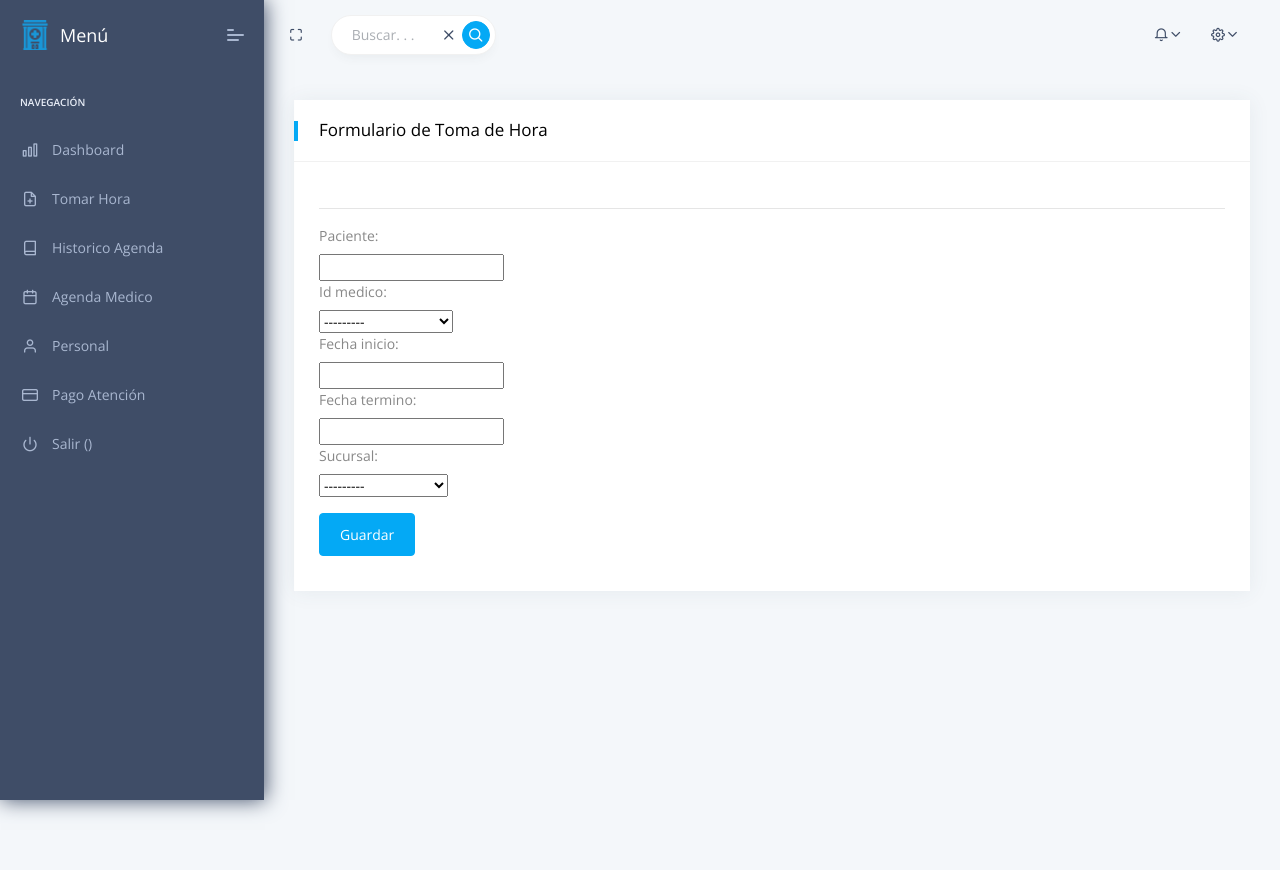
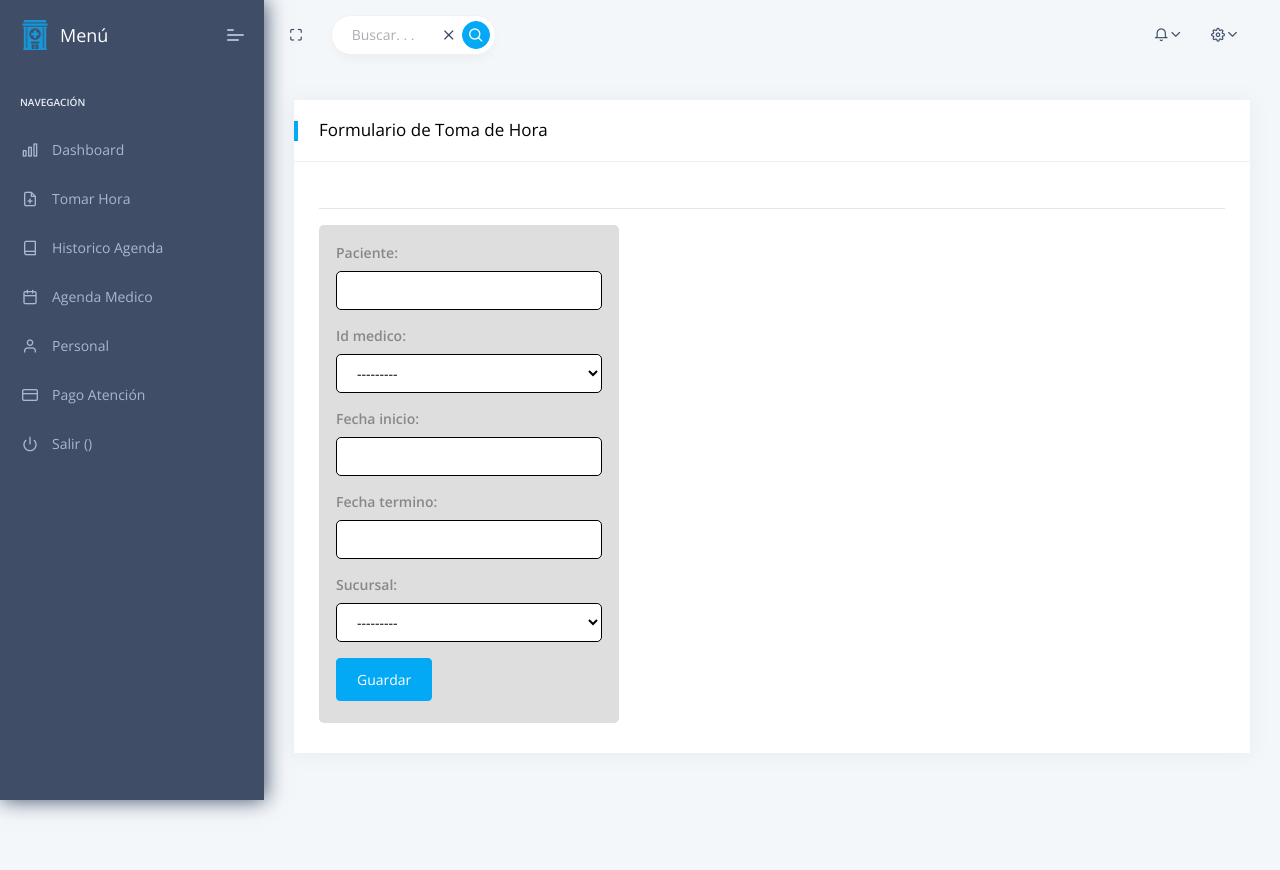
Before and after one commit to carlosgonzalezr/arquitectura, a Django app: page /agenda in a window 1280 px wide. Run offline with Django 3.2, Linux system fonts and the light colour scheme; tables that the repository leaves empty hold one stand-in row (values such as "Sample post"); some libraries are stand-ins or nearby versions.

Commit message:
estilos form

```diff
--- /dev/null
+++ b/centroMedico/core/static/assets/css/form.css
@@ -0,0 +1,38 @@
+form{
+    min-width: 300px;
+	padding:17px;
+	border-radius:5px;
+	margin:auto;
+	background-color:#27272727;
+}
+*{box-sizing:border-box;}
+
+form input{
+	width:100%;
+	padding:8px 16px;
+	margin-bottom:15px;
+	border:1px solid rgb(0, 0, 0);
+	border-radius:5px;
+	display:block;
+	color:rgb(0, 0, 0);
+	background-color:rgb(255, 255, 255);
+}
+
+form label{
+	width:100px;
+	font-weight:bold;
+	display:inline-block;
+	white-space: nowrap;
+}
+form select{
+	width:100%;
+	padding:8px 16px;
+	margin-bottom:15px;
+	border:1px solid rgb(0, 0, 0);
+	border-radius:5px;
+	display:block;
+	background-color:rgb(255, 255, 255);
+}
+form input{
+	cursor:pointer;
+}
--- a/centroMedico/core/templates/agenda/agenda.html
+++ b/centroMedico/core/templates/agenda/agenda.html
@@ -1,9 +1,11 @@
+
 {% extends "../layouts/base.html" %}
 
 {% block title %} Calendario {% endblock %}
 
 <!-- Specific CSS goes HERE -->
 {% block stylesheets %}{% endblock stylesheets %}
+
 
 
 {% block content %}
--- a/centroMedico/core/templates/layouts/base.html
+++ b/centroMedico/core/templates/layouts/base.html
@@ -26,7 +26,8 @@
     <link rel="stylesheet" href="/static/assets/css/style.css">
     <!-- Fullcalendar css-->
     <link rel="stylesheet" href="/static/assets/fullcalendar/lib/main.css">
-
+    <!-- form css-->
+    <LINK REL=StyleSheet HREF="/static/assets/css/form.css" TYPE="text/css" MEDIA=screen>
     <!-- Specific CSS goes HERE -->
     {% block stylesheets %}{% endblock stylesheets %}
 
```
